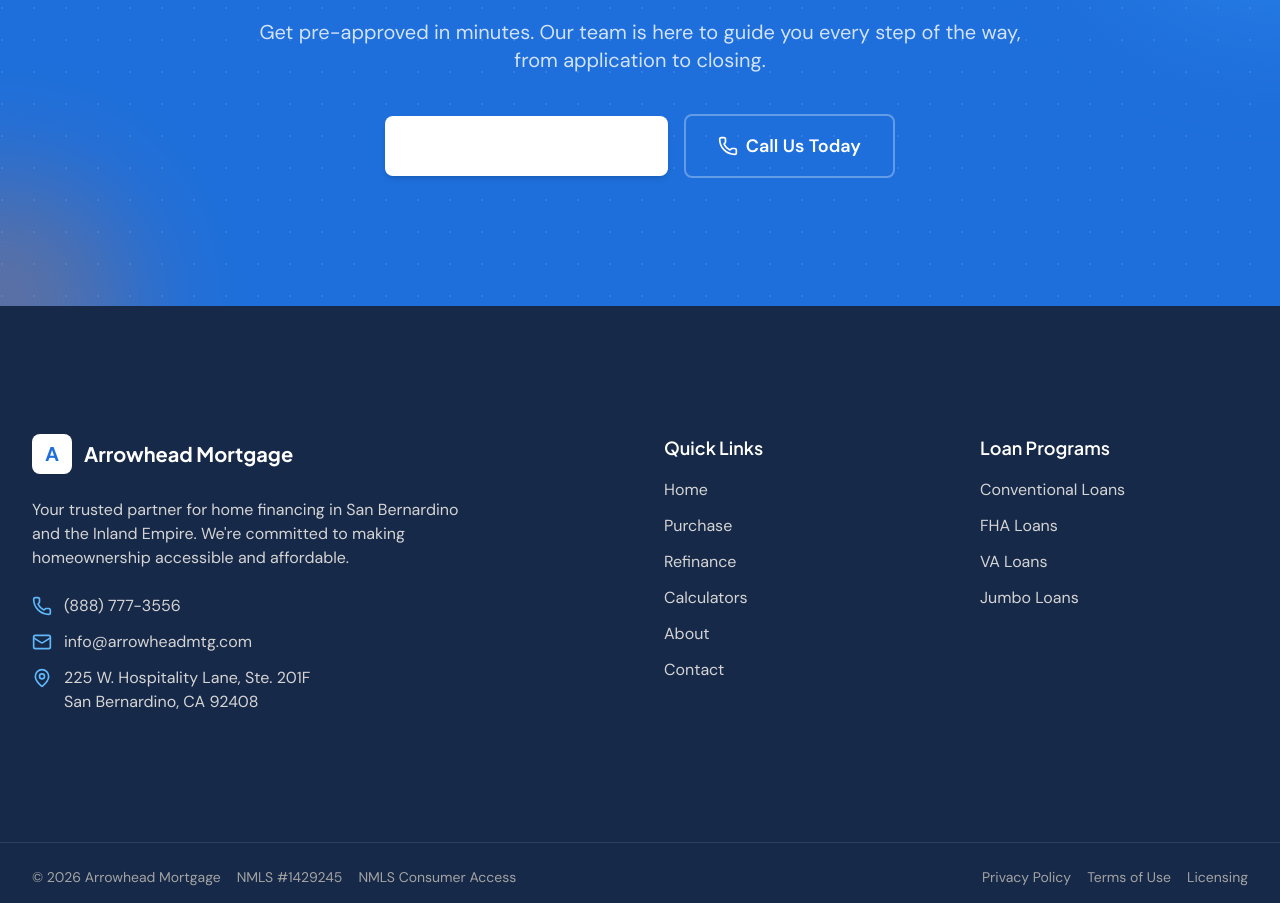
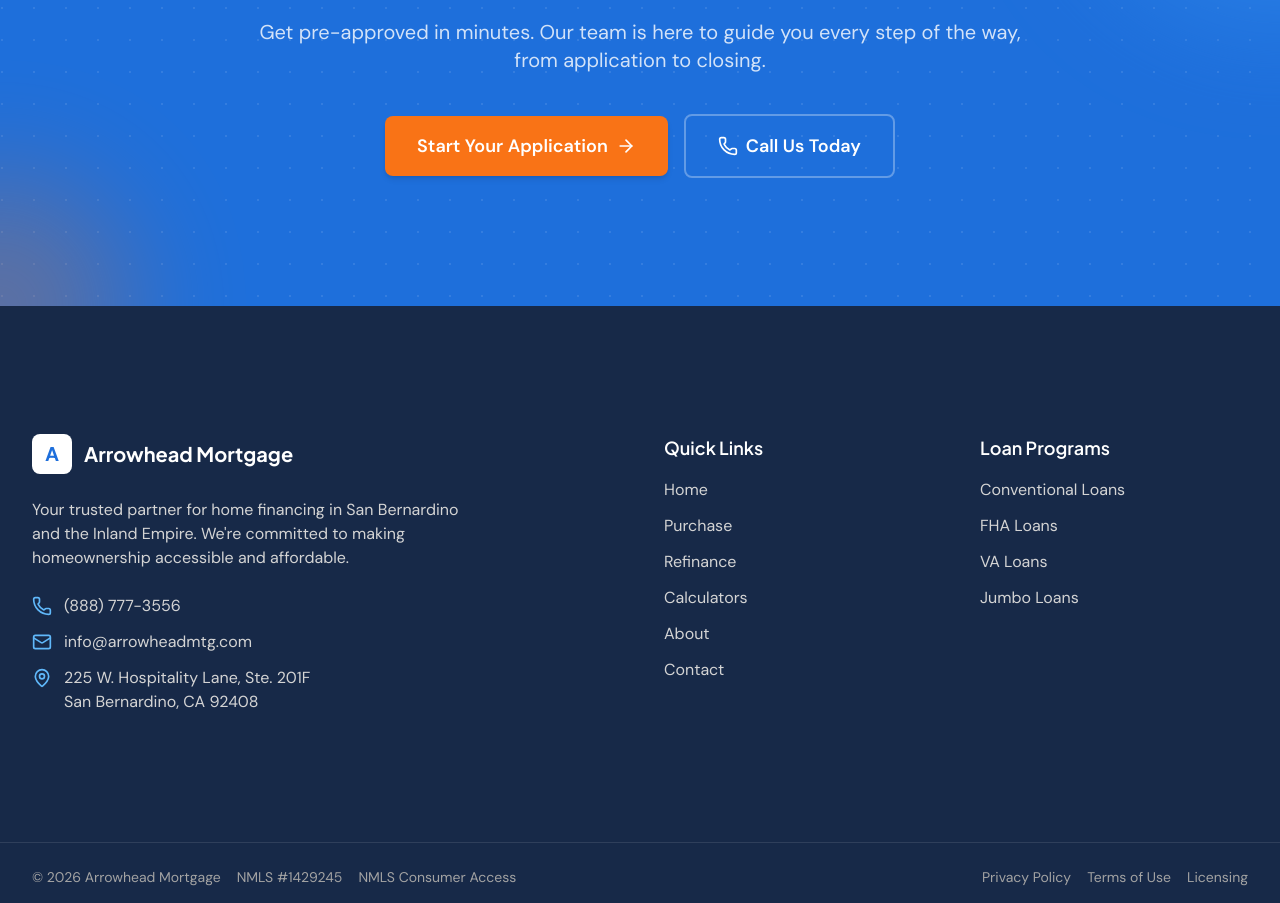
Before and after one commit to abelardogg/broker, a Next.js app: page / in a window 1280 px wide. Shown: the part 3133-4036 px from the top of the page. Built offline with nearby package versions, Linux system fonts and the light colour scheme.

Commit message:
orange button

```diff
--- a/components/sections/CTASection.tsx
+++ b/components/sections/CTASection.tsx
@@ -33,7 +33,7 @@
               href="/apply"
               variant="secondary"
               size="lg"
-              className="bg-white text-brand-600 hover:bg-neutral-100"
+              className="bg-accent-500 text-brand-600 hover:bg-neutral-100"
             >
               Start Your Application
               <ArrowRight className="h-5 w-5" />
```
